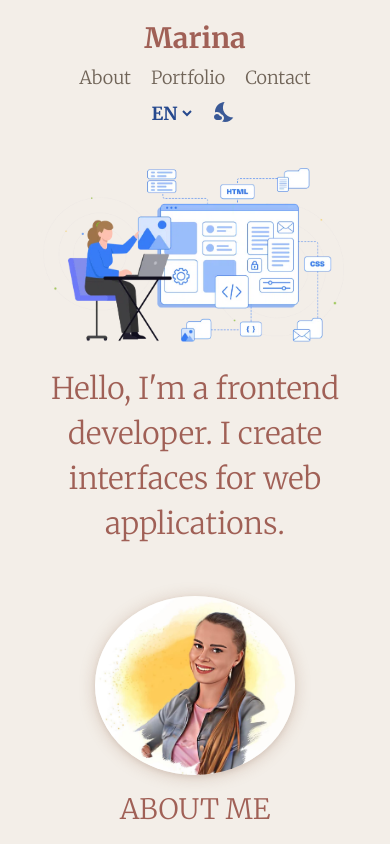
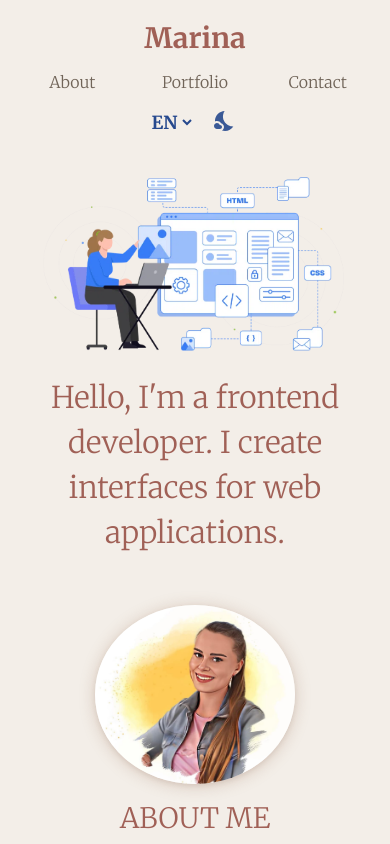
Before and after one commit to Marina-Chuhlib/portfolio, a React (Create React App) app: page / in a window 390 px wide. Shown: the top 844 px of the page. Built offline with nearby package versions, Linux system fonts and the light colour scheme; a web font is replaced by a local one.

Commit message:
update styles AppBar

```diff
--- a/src/modules/AppBar/appBar.module.css
+++ b/src/modules/AppBar/appBar.module.css
@@ -82,8 +82,22 @@
   }
 
   .list {
+    margin: 12px 0;
+    display: flex;
+
+    gap: 8px;
+  }
+
+  .item {
+    font-size: 16px;
+    display: flex;
     align-items: center;
     justify-content: center;
+    flex: 1;
+  }
+
+  .link {
+    padding: 4px;
   }
 }
 
--- a/src/shared/components/ChangeLanguage/changeLanguage.module.css
+++ b/src/shared/components/ChangeLanguage/changeLanguage.module.css
@@ -19,12 +19,14 @@
   background-image: url("../../../images/flag-usa.png");
   background-size: cover;
   background-repeat: no-repeat;
+  background-position: center;
 }
 
 .container.ua .wrapper:hover {
   color: #f0f8ff;
   background-image: url("../../../images/flag-ua.png");
   background-size: cover;
+  background-position: center;
   background-repeat: no-repeat;
 }
 
```
